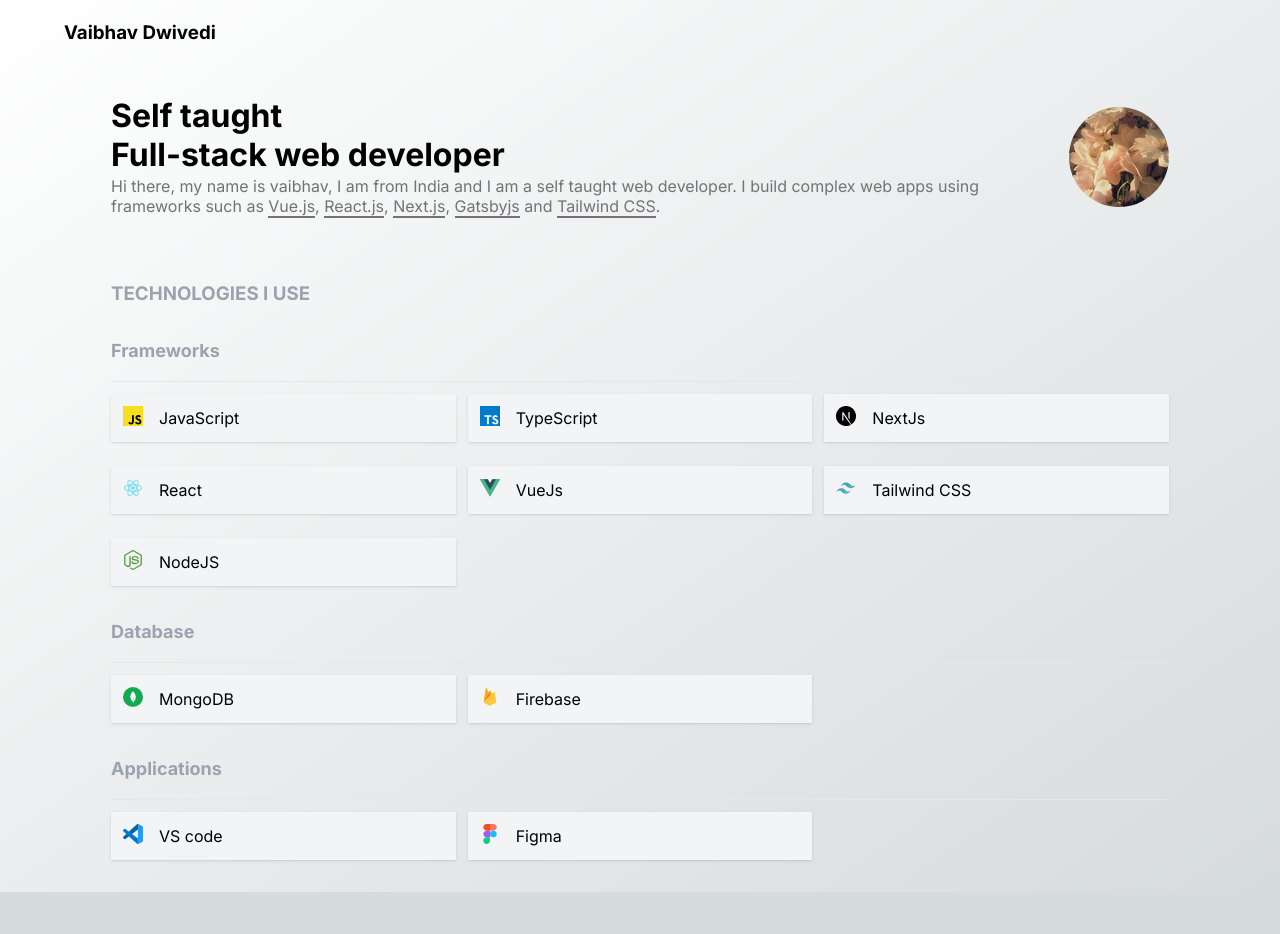
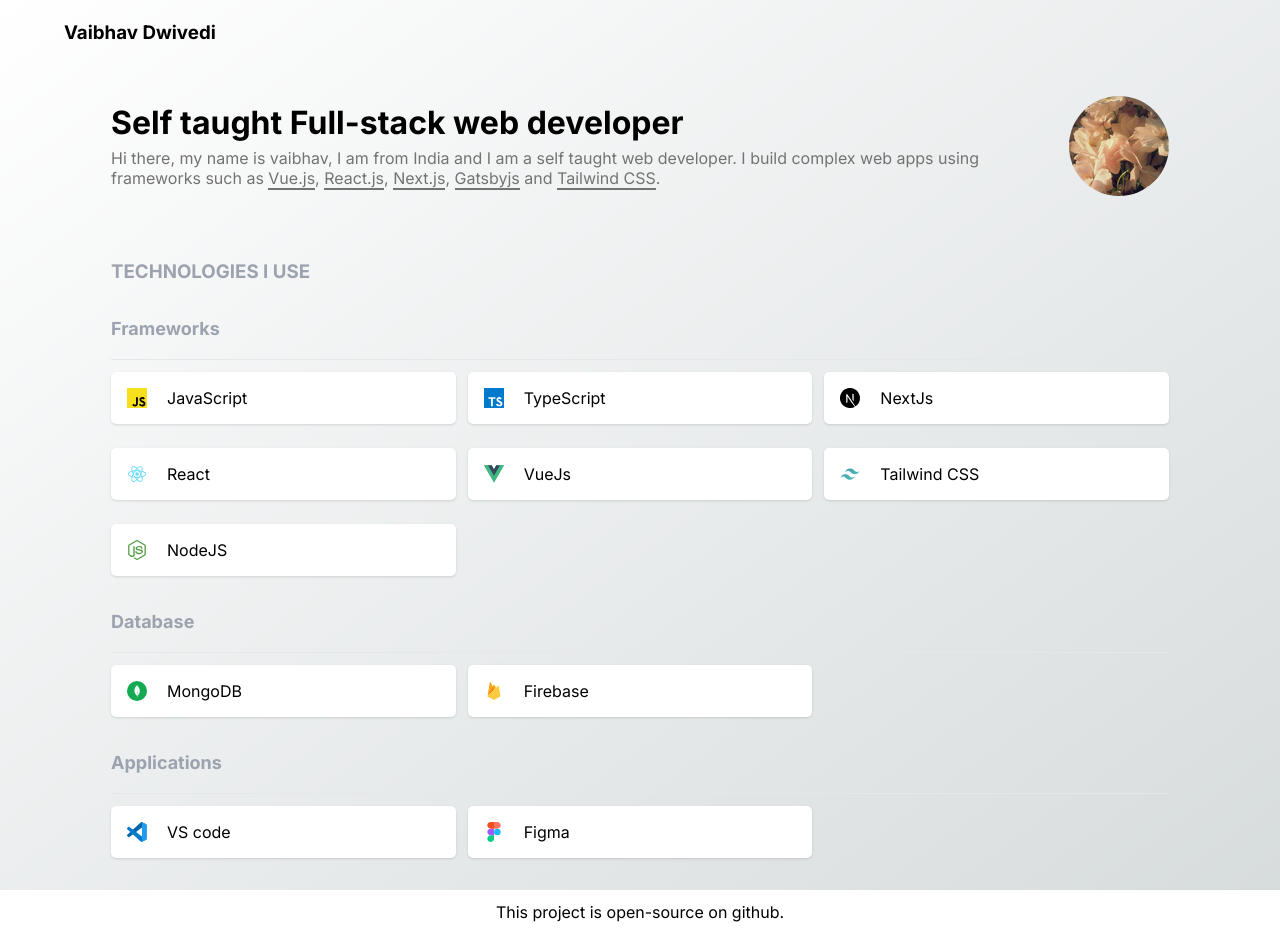
Before and after one commit to vaibhav-OP/website, a Next.js app: page / in a window 1280 px wide. Before the commit the page ends 892 px from the top, so only its background shows below. Built offline with nearby package versions, Linux system fonts and the light colour scheme.

Commit message:
Added FOOTER

```diff
--- a/app/layout.jsx
+++ b/app/layout.jsx
@@ -4,6 +4,7 @@
 const inter = Inter({ subsets: ['latin'] })
 
 import Navbar from '@/components/Navbar';
+import Footer from '@/components/Footer';
 
 export default function RootLayout({ children }) {
   return <html lang="en">
@@ -11,6 +12,7 @@
       <body className={inter.className}>
         <Navbar />
         <div style={{ paddingTop: "4rem" }}>{children}</div>
+        <Footer />
       </body>
     </html>
 }
--- a/app/page.jsx
+++ b/app/page.jsx
@@ -1,17 +1,15 @@
-import Link from 'next/link'
-import Image from 'next/image'
-import styles from './page.module.css'
+import Link from 'next/link';
+import Image from 'next/image';
 
-import Contact from '../components/Contact'
+import styles from './page.module.css';
 
 export default function Home() {
   return (
     <div className={styles.main}>
       <div className={styles.hero}>
         <div>
-          <h1>Self taught</h1>
-          <h1>Full-stack web developer</h1>
-          <p>Hi there, my name is vaibhav, I am from India and I am a self taught web developer. I build complex web apps using frameworks such as <Link href="https://vuejs.org">Vue.js</Link>, <Link href="https://reactjs.org">React.js</Link>, <Link href="https://nextjs.org">Next.js</Link>, <Link href="https://www.gatsbyjs.com">Gatsbyjs</Link> and <Link href="https://tailwindcss.com">Tailwind CSS</Link>.</p>
+          <h1>Self taught Full-stack web developer</h1>
+          <p>Hi there, my name is vaibhav, I am from India and I am a self taught web developer. I build complex web apps using frameworks such as <Link href="https://vuejs.org" target="_blank">Vue.js</Link>, <Link href="https://reactjs.org" target="_blank">React.js</Link>, <Link href="https://nextjs.org" target="_blank">Next.js</Link>, <Link href="https://www.gatsbyjs.com" target="_blank">Gatsbyjs</Link> and <Link href="https://tailwindcss.com" target="_blank">Tailwind CSS</Link>.</p>
         </div>
         <div className={styles.image_wrapper}>
           <Image src='/logo.webp' alt='logo' width={100} height={100}/>
--- a/app/page.module.css
+++ b/app/page.module.css
@@ -15,6 +15,13 @@
 .hero {
   align-items: center;
   display: flex;
+}
+
+.hero > div {
+  display: flex;
+  flex-direction: column;
+
+  gap: 4px;
 }
 
 .hero p {
@@ -63,13 +70,22 @@
 }
 
 .btn_container {
+  display: flex;
+  align-items: center;
+
   gap: 1rem;
-  display: flex;
   padding: 0.75rem;
   margin-top: .75rem;
-  background: rgba(243,244,246,1);
-  align-items: center;
+  border-radius: 5px;
+  background: rgb(255, 255, 255);
   box-shadow: 0 1px 3px 0 rgb(0 0 0 / 0.1), 0 1px 2px -1px rgb(0 0 0 / 0.1);
+}
+
+.btn_container > div {
+  display: flex;
+  justify-content: center;
+
+  padding: 4px;
 }
 
 .button_wrapper {
--- a/components/Contact/component.module.css
+++ b/components/Contact/component.module.css
@@ -5,6 +5,6 @@
 }
 
 .headline {
-    color: rgba(156,163,175,1);
+    color: rgba(156,163,175);
     text-transform: uppercase;
 }
--- /dev/null
+++ b/components/Footer/footer.module.css
@@ -0,0 +1,11 @@
+.footer {
+    display: flex;
+    justify-content: center;
+
+    padding: .75rem 0;
+    background-color: rgba(255, 255, 255, 1);
+}
+
+.footer a:hover {
+    text-decoration: underline;
+}
--- /dev/null
+++ b/components/Footer/index.jsx
@@ -0,0 +1,9 @@
+import Link from "next/link";
+
+import styles from "./footer.module.css";
+
+export default function Footer() {
+    return <footer className={styles.footer}>
+        <span><Link href='https://github.com/vaibhav-OP/website' target="_blank">This project is open-source on github.</Link></span>
+    </footer>
+}
--- a/components/Navbar/index.jsx
+++ b/components/Navbar/index.jsx
@@ -4,7 +4,7 @@
 import { useScrollPosition } from "./useScrollPosition";
 
 import styles from "./navbar.module.css";
-import { useState, useEffect } from "react";
+import { useState } from "react";
 
 export default function Navbar() {
     const scrollPosition = useScrollPosition();
```
